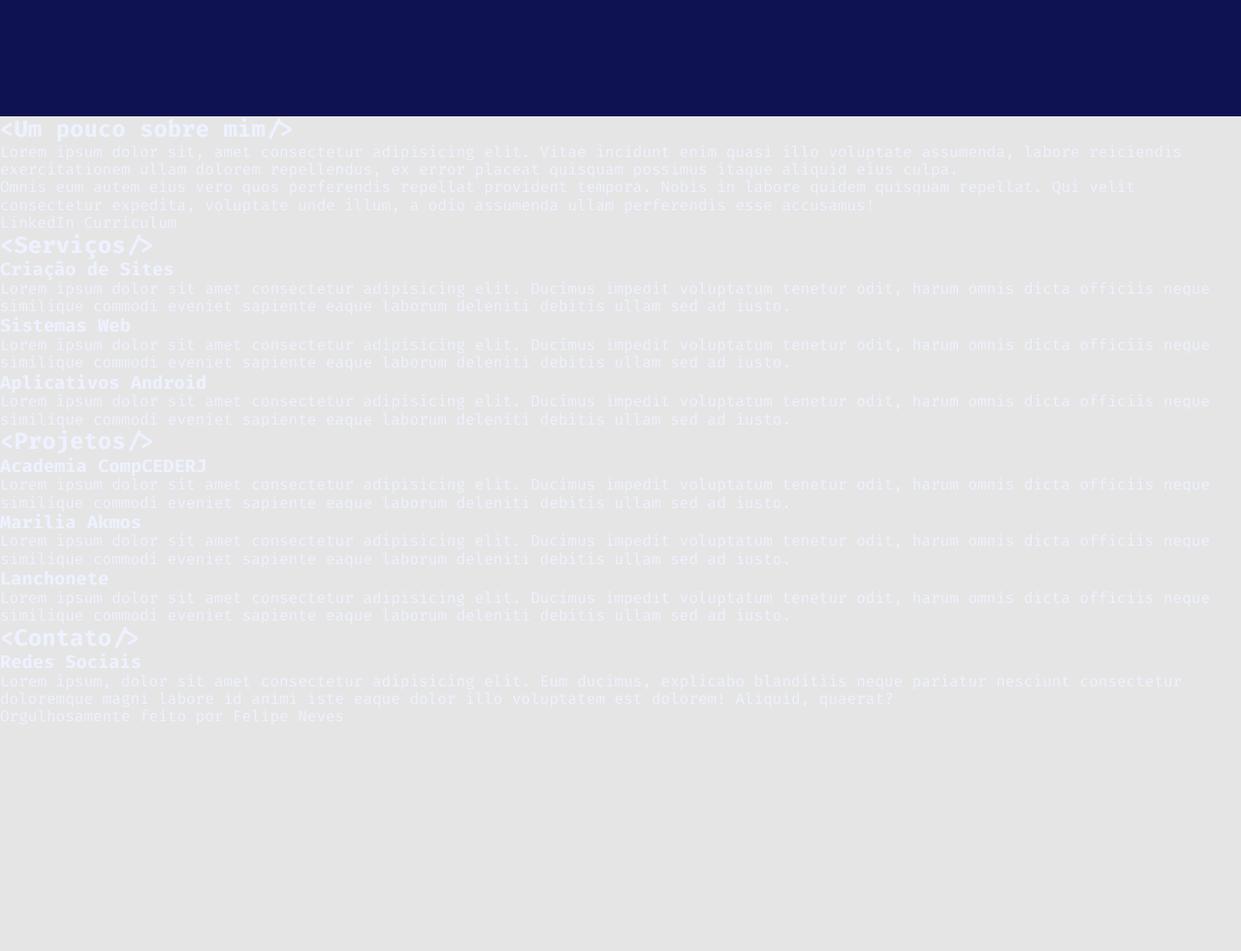
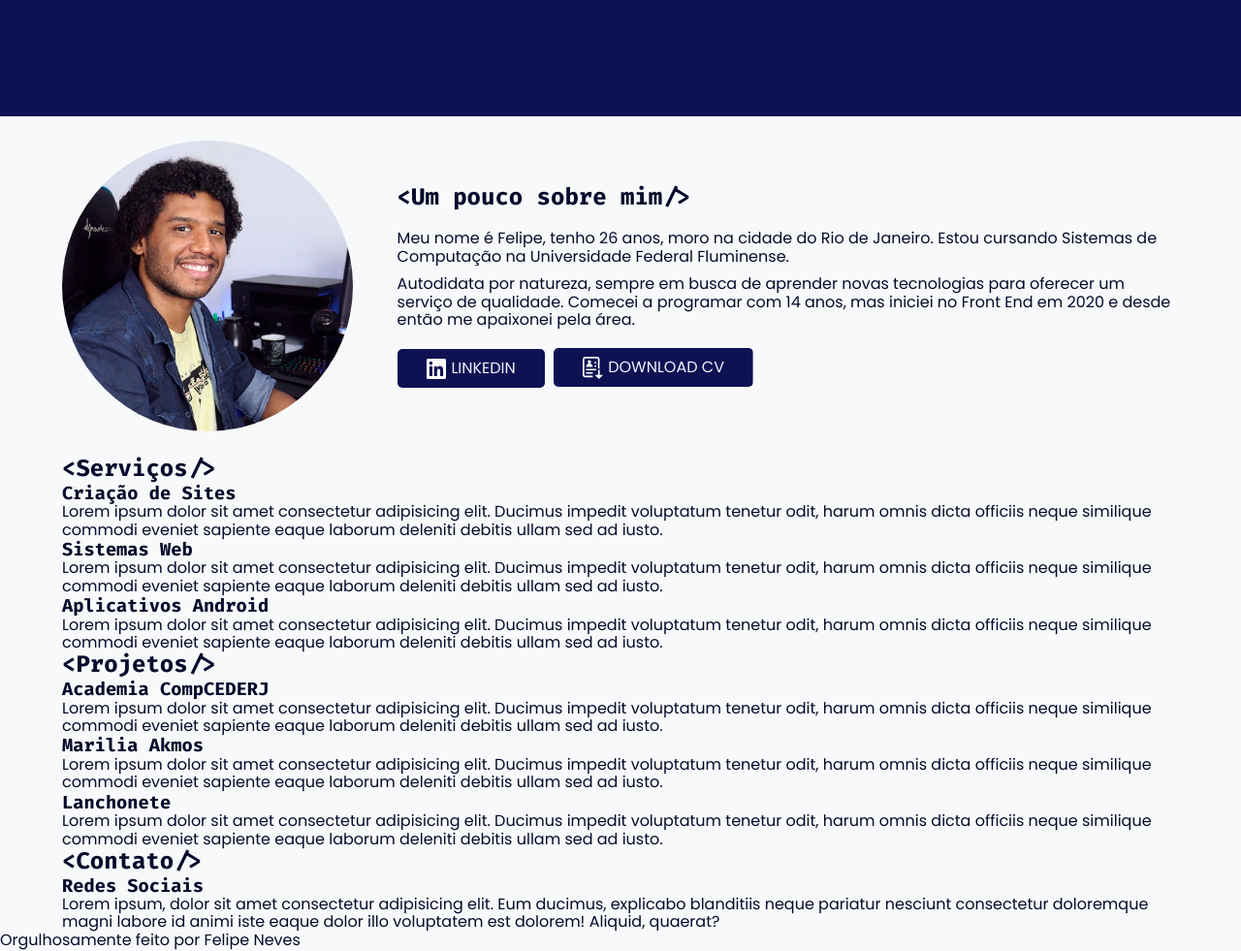
Before and after one commit to lipeneves/felipeneves.net, a plain HTML site: page index.html in a window 1280 px wide. Shown: the part 680-1661 px from the top of the page at 97% size. Before the commit the page ends 1429 px from the top, so only its background shows below. Drawn offline with Linux system fonts and the light colour scheme.

Commit message:
CSS da Pagina Sobre Adicionado

```diff
--- a/css/all.css
+++ b/css/all.css
@@ -2,7 +2,7 @@
     box-sizing: border-box;
     margin: 0;
     padding: 0;
-    color: #EEF1FF;
+    color: #060A2B;
 }
 
 ul{
@@ -15,7 +15,7 @@ a{
 
 body{
     font-family: 'Fira Code', monospace;
-    background-color: #E5E5E5;
+    background-color: #F8F9FA;
 }
 
 .container{
@@ -23,3 +23,7 @@ body{
     max-width: 1200px;
     margin: 0 auto;
 }
+
+p{
+    font-family: 'Poppins', sans-serif;
+}
--- a/css/main.css
+++ b/css/main.css
@@ -1,6 +1,11 @@
 main{
     background-color: #0E1253;
     background-attachment: fixed;
+
+}
+
+header a{
+    color: #EEF1FF;
 }
 
 .showcase{
@@ -32,11 +37,17 @@ header{
 
 .header_logo{
     font-size: 1.4rem;
+    color: #EEF1FF;
 }
 
-.btn_menu{
+#btn_menu{
     border: none;
     background: none;
+    color: #F8F9FA;
+}
+
+#btn_menu *{
+    color: #F8F9FA;
 }
 
 .btn_git{
@@ -51,6 +62,7 @@ header{
     align-items: center;
     height: 2rem;
     transition: all 300ms ease-out;
+
 }
 
 a.btn_git:hover{
@@ -61,11 +73,16 @@ a.btn_git:hover{
 
 .bloco_titulo{
     margin-bottom: 25px;
+
 }
 
 .git_logo{
     width: 1.3rem;
     margin-right: 5px;
+}
+
+.git_text, .bloco_titulo *{
+    color: #EEF1FF;
 }
 
 #menu{
@@ -77,7 +94,7 @@ a.btn_git:hover{
         display: flex;
     }
 
-    .btn_menu{
+    #btn_menu{
         display: none;
     }
 }
@@ -94,6 +111,8 @@ a.btn_git:hover{
     font-family: 'Poppins', sans-serif;
     position: relative;
     padding: 0 10px;
+    height: 2rem;
+    z-index: 1001;
 }
 
 #menu a:after{
--- /dev/null
+++ b/css/sobre.css
@@ -0,0 +1,55 @@
+#sobre{
+    display: flex;
+    align-items: center;
+    justify-content: space-between;
+    padding: 25px 0;
+}
+
+.sobre-txt{
+    width: 70%;
+}
+
+#sobre p, #sobre h2{
+    color: #060A2B;
+}
+
+#sobre h2{
+    display: inline-block;
+    margin-bottom: 20px;
+}
+
+#sobre p{
+    margin-bottom: 10px;
+}
+
+
+img.round{
+    width: 30%;
+    border-radius: 50%;
+    max-width: 300px;
+    margin-right: 30px;
+}
+
+.btn_sobre{
+    background: linear-gradient(to right, #383F7F 50%, #0E1253 50%);
+    background-size: 200% 100%;
+    background-position: right bottom;
+    padding: 5px 30px;
+    border-radius: 5px;
+    text-transform: uppercase;
+    font-family: 'Poppins', sans-serif;
+    display: inline-flex;
+    align-items: center;
+    height: 2.5rem;
+    transition: all 300ms ease-out;
+}
+
+a.btn_sobre:hover{
+    background-position: left bottom;
+
+
+}
+
+.btns-sobre{
+    margin-top: 20px;
+}
--- a/index.html
+++ b/index.html
@@ -24,6 +24,7 @@
 
     <link rel="stylesheet" href="./css/all.css">
     <link rel="stylesheet" href="./css/main.css">
+    <link rel="stylesheet" href="./css/sobre.css">
 
 </head>
 
@@ -41,7 +42,7 @@
 
                 <nav>
 
-                    <button class="btn_menu">
+                    <button id="btn_menu">
                         <i class="fas fa-bars fa-2x"></i>
                     </button>
 
@@ -75,7 +76,8 @@
 
                     <div class="bloco_titulo">
                         <h1 class="titulo_chamada">Olá, eu sou<br> <span class="nome">Felipe Neves</span></h1>
-                        <h1 class="titulo_chamada"><span class="linha texto_digitado">Desenvolvedor Front End</span></h1>
+                        <h1 class="titulo_chamada"><span class="linha texto_digitado">Desenvolvedor Front End</span>
+                        </h1>
                     </div>
 
                     <a href="https://github.com/lipeneves" target="_blank" class="btn_git">
@@ -90,92 +92,108 @@
 
     </main>
 
+    <article>
+        <div class="container">
+
             <section id="sobre">
+                <img src="img/eu.png" alt="Foto Felipe Neves" class="round">
+
+                <div class="sobre-txt">
                     <h2>&lt;Um pouco sobre mim/&gt;</h2>
-        <p>Lorem ipsum dolor sit, amet consectetur adipisicing elit. Vitae incidunt enim quasi illo voluptate assumenda,
-            labore reiciendis exercitationem ullam dolorem repellendus, ex error placeat quisquam possimus itaque
-            aliquid eius culpa.<br>
-
-            Omnis eum autem eius vero quos perferendis repellat provident tempora. Nobis in labore quidem quisquam
-            repellat. Qui velit consectetur expedita, voluptate unde illum, a odio assumenda ullam perferendis esse
-            accusamus!</p>
-
-        <a href="https://www.linkedin.com/in/felipenvs/" target="_blank">LinkedIn</a>
-
-        <a href="#" target="_blank">Curriculum</a>
-    </section>
-
-    <section id="servicos">
-
-        <h2>&lt;Serviços/&gt;</h2>
-
-        <div>
-            <h3>Criação de Sites</h3>
-            <p>Lorem ipsum dolor sit amet consectetur adipisicing elit. Ducimus impedit voluptatum tenetur odit, harum
-                omnis dicta officiis neque similique commodi eveniet sapiente eaque laborum deleniti debitis ullam sed
-                ad iusto.</p>
+                    <p>Meu nome é Felipe, tenho 26 anos, moro na cidade do Rio de Janeiro. Estou cursando Sistemas de
+                        Computação
+                        na Universidade Federal Fluminense.</p>
+                    <p>Autodidata por natureza, sempre em busca de aprender novas tecnologias para oferecer um serviço
+                        de
+                        qualidade. Comecei a programar com 14 anos, mas iniciei no Front End em 2020 e desde então me
+                        apaixonei
+                        pela área.</p>
+                    <div class="btns-sobre">
+                        <a href="https://www.linkedin.com/in/felipenvs/" target="_blank" class="btn_sobre">
+                            <img src="img/logo-linkedin.svg" alt="LinkedIn" class="git_logo">
+                            <span class="git_text">LinkedIn</span>
+                        </a>
+                        <a href="#" target="_blank" class="btn_sobre">
+                            <img src="img/logo-cv.svg" alt="Curriculum Vitae" class="git_logo">
+                            <span class="git_text">Download CV</span>
+                        </a>
                     </div>
-
-        <div>
-            <h3>Sistemas Web</h3>
-            <p>Lorem ipsum dolor sit amet consectetur adipisicing elit. Ducimus impedit voluptatum tenetur odit, harum
-                omnis dicta officiis neque similique commodi eveniet sapiente eaque laborum deleniti debitis ullam sed
-                ad iusto.</p>
-        </div>
-
-        <div>
-            <h3>Aplicativos Android</h3>
-            <p>Lorem ipsum dolor sit amet consectetur adipisicing elit. Ducimus impedit voluptatum tenetur odit, harum
-                omnis dicta officiis neque similique commodi eveniet sapiente eaque laborum deleniti debitis ullam sed
-                ad iusto.</p>
                 </div>
 
             </section>
 
+            <section id="servicos">
+                <h2>&lt;Serviços/&gt;</h2>
+                <div>
+                    <h3>Criação de Sites</h3>
+                    <p>Lorem ipsum dolor sit amet consectetur adipisicing elit. Ducimus impedit voluptatum tenetur odit,
+                        harum
+                        omnis dicta officiis neque similique commodi eveniet sapiente eaque laborum deleniti debitis
+                        ullam sed
+                        ad iusto.</p>
+                </div>
+                <div>
+                    <h3>Sistemas Web</h3>
+                    <p>Lorem ipsum dolor sit amet consectetur adipisicing elit. Ducimus impedit voluptatum tenetur odit,
+                        harum
+                        omnis dicta officiis neque similique commodi eveniet sapiente eaque laborum deleniti debitis
+                        ullam sed
+                        ad iusto.</p>
+                </div>
+                <div>
+                    <h3>Aplicativos Android</h3>
+                    <p>Lorem ipsum dolor sit amet consectetur adipisicing elit. Ducimus impedit voluptatum tenetur odit,
+                        harum
+                        omnis dicta officiis neque similique commodi eveniet sapiente eaque laborum deleniti debitis
+                        ullam sed
+                        ad iusto.</p>
+                </div>
+            </section>
             <section id="projetos">
-
                 <h2>&lt;Projetos/&gt;</h2>
-
                 <div>
                     <h3>Academia CompCEDERJ</h3>
-            <p>Lorem ipsum dolor sit amet consectetur adipisicing elit. Ducimus impedit voluptatum tenetur odit, harum
-                omnis dicta officiis neque similique commodi eveniet sapiente eaque laborum deleniti debitis ullam sed
+                    <p>Lorem ipsum dolor sit amet consectetur adipisicing elit. Ducimus impedit voluptatum tenetur odit,
+                        harum
+                        omnis dicta officiis neque similique commodi eveniet sapiente eaque laborum deleniti debitis
+                        ullam sed
                         ad iusto.</p>
                 </div>
-
                 <div>
                     <h3>Marilia Akmos</h3>
-            <p>Lorem ipsum dolor sit amet consectetur adipisicing elit. Ducimus impedit voluptatum tenetur odit, harum
-                omnis dicta officiis neque similique commodi eveniet sapiente eaque laborum deleniti debitis ullam sed
+                    <p>Lorem ipsum dolor sit amet consectetur adipisicing elit. Ducimus impedit voluptatum tenetur odit,
+                        harum
+                        omnis dicta officiis neque similique commodi eveniet sapiente eaque laborum deleniti debitis
+                        ullam sed
                         ad iusto.</p>
                 </div>
-
                 <div>
                     <h3>Lanchonete</h3>
-            <p>Lorem ipsum dolor sit amet consectetur adipisicing elit. Ducimus impedit voluptatum tenetur odit, harum
-                omnis dicta officiis neque similique commodi eveniet sapiente eaque laborum deleniti debitis ullam sed
+                    <p>Lorem ipsum dolor sit amet consectetur adipisicing elit. Ducimus impedit voluptatum tenetur odit,
+                        harum
+                        omnis dicta officiis neque similique commodi eveniet sapiente eaque laborum deleniti debitis
+                        ullam sed
                         ad iusto.</p>
                 </div>
-
             </section>
-
             <section id="contato">
                 <h2>&lt;Contato/&gt;</h2>
-
                 <div>
                     <form action=""></form>
                 </div>
-
                 <div>
                     <h3>Redes Sociais</h3>
-
                     <p>
-                Lorem ipsum, dolor sit amet consectetur adipisicing elit. Eum ducimus, explicabo blanditiis neque
-                pariatur nesciunt consectetur doloremque magni labore id animi iste eaque dolor illo voluptatem est
+                        Lorem ipsum, dolor sit amet consectetur adipisicing elit. Eum ducimus, explicabo blanditiis
+                        neque
+                        pariatur nesciunt consectetur doloremque magni labore id animi iste eaque dolor illo voluptatem
+                        est
                         dolorem! Aliquid, quaerat?
                     </p>
                 </div>
             </section>
+        </div>
+    </article>
 
     <footer>
         <p>Orgulhosamente feito por Felipe Neves</p>
@@ -183,6 +201,5 @@
 
 </body>
 
-<script src="./js/script.js"></script>
 
 </html>
```
Also changed, not shown: js/btnMenu.js (added, +8 -0 lines), img/eu.png (added), img/logo-cv.svg (added), img/logo-linkedin.svg (added). Lines whose indentation alone changed are shown as unchanged.
